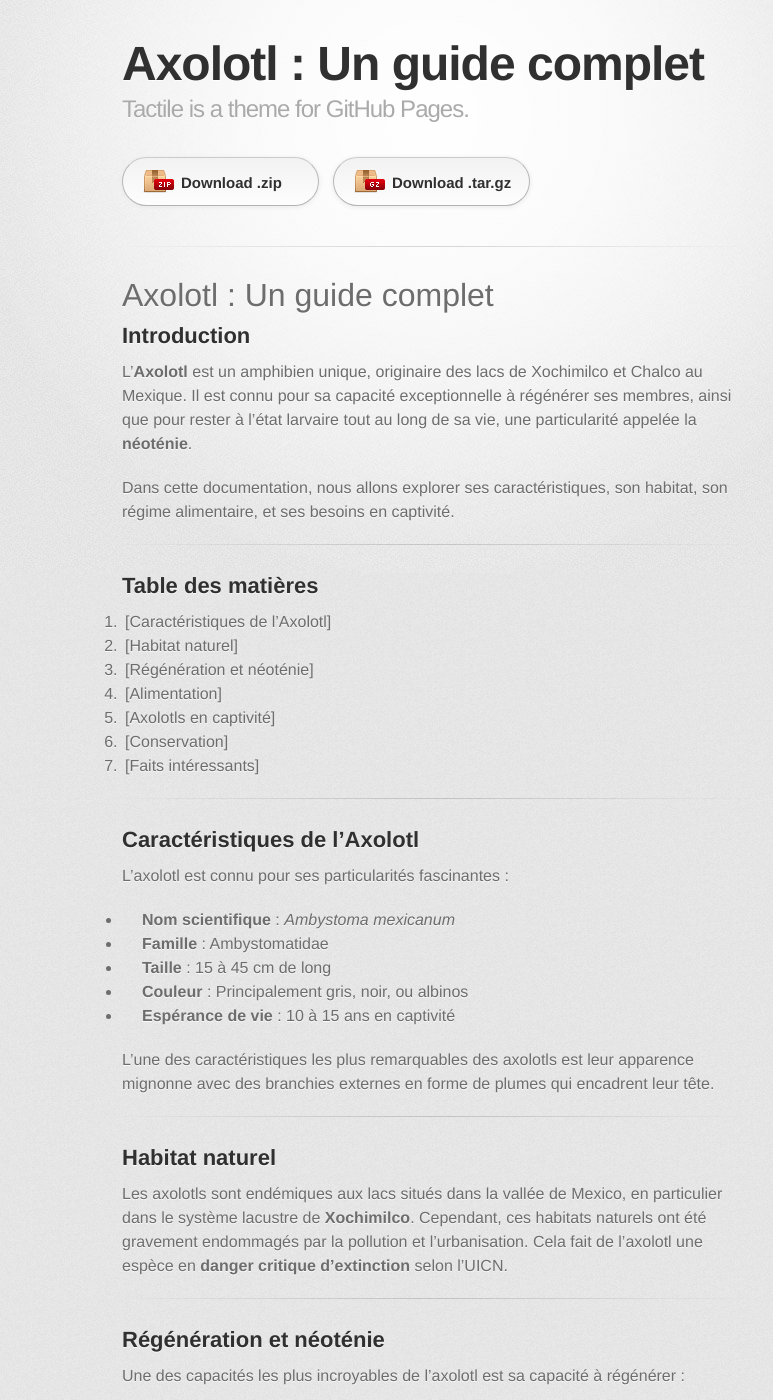
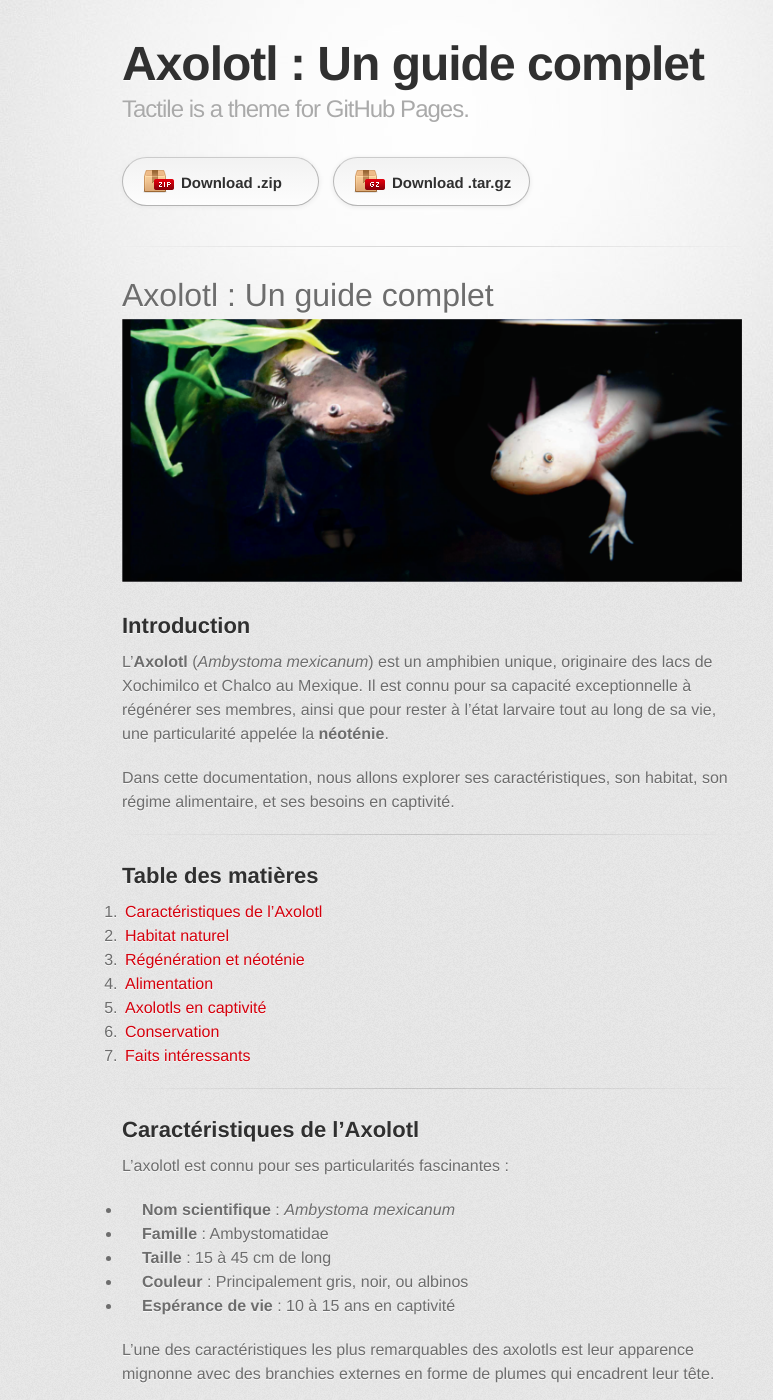
Before and after one commit to Azhoxs/azhoxs.github.io, a Jekyll site: the page built from index.md, in a window 1280 px wide and 1400 px high. Shown: the whole window, without its empty margins (208-981 px from the left). Built offline with Jekyll 4.4.1, drawn with Linux system fonts in a browser that asks for light colours; some web fonts are replaced; our own code applies the rules of GitHub Pages for plain Markdown files; some of the changed lines change nothing that is shown.

Commit message:
Ajout d'une image

```diff
--- a/index.md
+++ b/index.md
@@ -5,11 +5,11 @@ layout: default
 
 # Axolotl : Un guide complet
 
-<!-- ![Axolotl](https://upload.wikimedia.org/wikipedia/commons/thumb/e/eb/Ambystoma_mexicanum_2.jpg/1024px-Ambystoma_mexicanum_2.jpg) -->
+![Axolotl](axolotl2.png)
 
 ## Introduction
 
-L'**Axolotl** est un amphibien unique, originaire des lacs de Xochimilco et Chalco au Mexique. Il est connu pour sa capacité exceptionnelle à régénérer ses membres, ainsi que pour rester à l'état larvaire tout au long de sa vie, une particularité appelée la **néoténie**.
+L'**Axolotl** (*Ambystoma mexicanum*) est un amphibien unique, originaire des lacs de Xochimilco et Chalco au Mexique. Il est connu pour sa capacité exceptionnelle à régénérer ses membres, ainsi que pour rester à l'état larvaire tout au long de sa vie, une particularité appelée la **néoténie**.
 
 Dans cette documentation, nous allons explorer ses caractéristiques, son habitat, son régime alimentaire, et ses besoins en captivité.
 
@@ -17,13 +17,13 @@ Dans cette documentation, nous allons explorer ses caractéristiques, son habita
 
 ## Table des matières
 
-1. [Caractéristiques de l'Axolotl]
-2. [Habitat naturel]
-3. [Régénération et néoténie]
-4. [Alimentation]
-5. [Axolotls en captivité]
-6. [Conservation]
-7. [Faits intéressants]
+1. [Caractéristiques de l'Axolotl](#caractéristiques-de-laxolotl)
+2. [Habitat naturel](#habitat-naturel)
+3. [Régénération et néoténie](#régénération-et-néoténie)
+4. [Alimentation](#alimentation)
+5. [Axolotls en captivité](#axolotls-en-captivité)
+6. [Conservation](#conservation)
+7. [Faits intéressants](#faits-intéressants)
 
 ---
 
```
Also changed, not shown: axolotl2.png (added).
